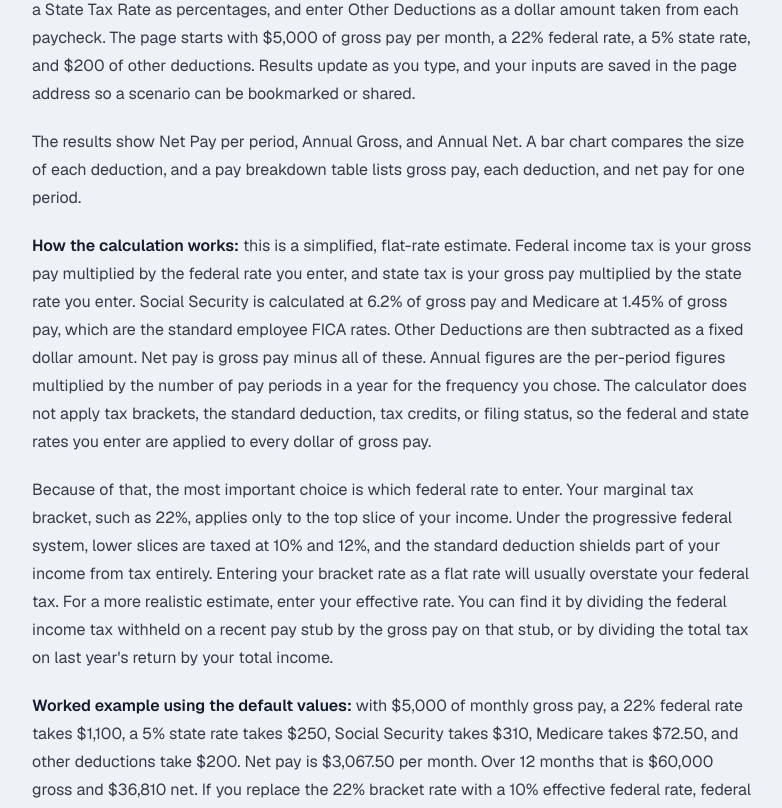
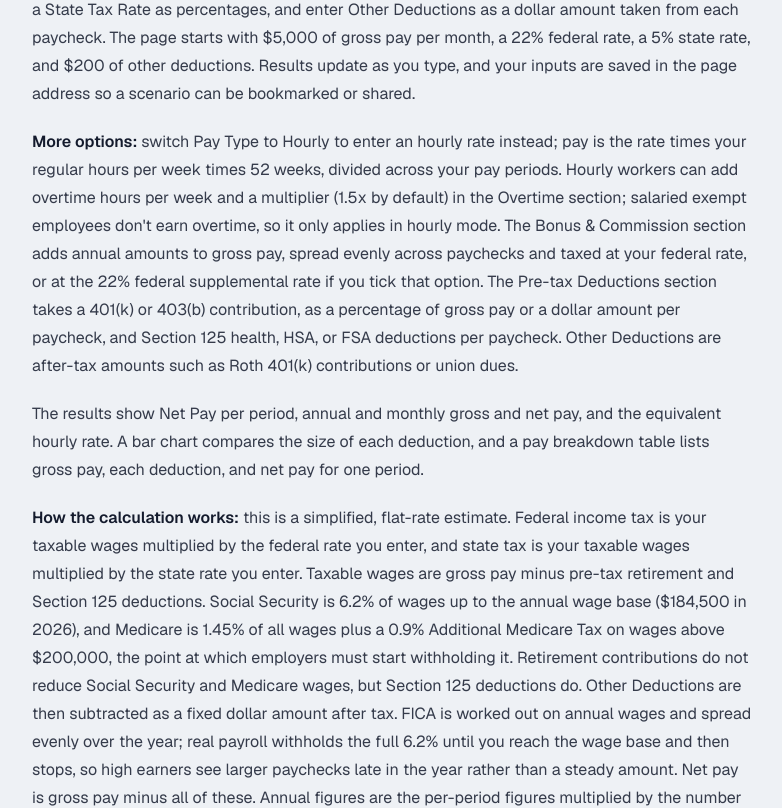
Before and after one commit to mnbarve811-web/omnicalc, a Next.js app: page /financial/salary in a window 1280 px wide. Shown: the part 1880-2688 px from the top of the page, without its empty margins (56-838 px from the left). Built offline with nearby package versions, Linux system fonts and the light colour scheme; no server answers.

Commit message:
update salary guide and faq for new pay and deduction options

```diff
--- a/src/app/financial/salary/content.ts
+++ b/src/app/financial/salary/content.ts
@@ -4,9 +4,11 @@ export const guideText = `Your gross pay is what you earn before anything is tak
 
 How to use this calculator: enter your Gross Pay per Period, meaning the amount you earn in one paycheck before deductions, not your annual salary. Choose your Pay Frequency: weekly (52 paychecks a year), bi-weekly (26), semi-monthly (24), or monthly (12). Enter a Federal Tax Rate and a State Tax Rate as percentages, and enter Other Deductions as a dollar amount taken from each paycheck. The page starts with $5,000 of gross pay per month, a 22% federal rate, a 5% state rate, and $200 of other deductions. Results update as you type, and your inputs are saved in the page address so a scenario can be bookmarked or shared.
 
-The results show Net Pay per period, Annual Gross, and Annual Net. A bar chart compares the size of each deduction, and a pay breakdown table lists gross pay, each deduction, and net pay for one period.
+More options: switch Pay Type to Hourly to enter an hourly rate instead; pay is the rate times your regular hours per week times 52 weeks, divided across your pay periods. Hourly workers can add overtime hours per week and a multiplier (1.5x by default) in the Overtime section; salaried exempt employees don't earn overtime, so it only applies in hourly mode. The Bonus & Commission section adds annual amounts to gross pay, spread evenly across paychecks and taxed at your federal rate, or at the 22% federal supplemental rate if you tick that option. The Pre-tax Deductions section takes a 401(k) or 403(b) contribution, as a percentage of gross pay or a dollar amount per paycheck, and Section 125 health, HSA, or FSA deductions per paycheck. Other Deductions are after-tax amounts such as Roth 401(k) contributions or union dues.
 
-How the calculation works: this is a simplified, flat-rate estimate. Federal income tax is your gross pay multiplied by the federal rate you enter, and state tax is your gross pay multiplied by the state rate you enter. Social Security is calculated at 6.2% of gross pay and Medicare at 1.45% of gross pay, which are the standard employee FICA rates. Other Deductions are then subtracted as a fixed dollar amount. Net pay is gross pay minus all of these. Annual figures are the per-period figures multiplied by the number of pay periods in a year for the frequency you chose. The calculator does not apply tax brackets, the standard deduction, tax credits, or filing status, so the federal and state rates you enter are applied to every dollar of gross pay.
+The results show Net Pay per period, annual and monthly gross and net pay, and the equivalent hourly rate. A bar chart compares the size of each deduction, and a pay breakdown table lists gross pay, each deduction, and net pay for one period.
+
+How the calculation works: this is a simplified, flat-rate estimate. Federal income tax is your taxable wages multiplied by the federal rate you enter, and state tax is your taxable wages multiplied by the state rate you enter. Taxable wages are gross pay minus pre-tax retirement and Section 125 deductions. Social Security is 6.2% of wages up to the annual wage base ($184,500 in 2026), and Medicare is 1.45% of all wages plus a 0.9% Additional Medicare Tax on wages above $200,000, the point at which employers must start withholding it. Retirement contributions do not reduce Social Security and Medicare wages, but Section 125 deductions do. Other Deductions are then subtracted as a fixed dollar amount after tax. FICA is worked out on annual wages and spread evenly over the year; real payroll withholds the full 6.2% until you reach the wage base and then stops, so high earners see larger paychecks late in the year rather than a steady amount. Net pay is gross pay minus all of these. Annual figures are the per-period figures multiplied by the number of pay periods in a year for the frequency you chose. The calculator does not apply tax brackets, the standard deduction, tax credits, or filing status, so the federal and state rates you enter are applied to every dollar of taxable wages.
 
 Because of that, the most important choice is which federal rate to enter. Your marginal tax bracket, such as 22%, applies only to the top slice of your income. Under the progressive federal system, lower slices are taxed at 10% and 12%, and the standard deduction shields part of your income from tax entirely. Entering your bracket rate as a flat rate will usually overstate your federal tax. For a more realistic estimate, enter your effective rate. You can find it by dividing the federal income tax withheld on a recent pay stub by the gross pay on that stub, or by dividing the total tax on last year's return by your total income.
 
@@ -14,9 +16,9 @@ Worked example using the default values: with $5,000 of monthly gross pay, a 22%
 
 Interpreting the results: the per-period net pay is the figure to use for a monthly or bi-weekly budget. If you are paid bi-weekly, remember that 26 paychecks means two months each year with three paychecks, so a monthly budget based on two paychecks leaves some extra. The annual net figure is useful when comparing job offers or deciding how much you can save. The chart makes it easy to see which deduction is largest; for many people it is federal tax, but at lower incomes FICA can be larger than federal income tax.
 
-Practical tips: compare the calculator's result with a real pay stub and adjust the rates until they match; after that, the calculator is a reliable way to test a raise or a change in pay frequency. If your state has no income tax, enter 0 for the state rate. Include all regular per-paycheck deductions in Other Deductions, such as health, dental, and vision premiums, retirement contributions, and union dues.
+Practical tips: compare the calculator's result with a real pay stub and adjust the rates until they match; after that, the calculator is a reliable way to test a raise or a change in pay frequency. If your state has no income tax, enter 0 for the state rate. Enter traditional 401(k) or 403(b) contributions and pre-tax health, dental, vision, HSA, or FSA deductions in the Pre-tax Deductions section, and after-tax items such as Roth contributions and union dues in Other Deductions.
 
-Limitations and common mistakes: Social Security tax in reality stops once your wages for the year pass the annual wage base ($184,500 in 2026), and an Additional Medicare Tax of 0.9% applies to wages above $200,000; this calculator applies the flat 6.2% and 1.45% rates to all pay and does not model either rule. Pre-tax deductions such as traditional 401(k) contributions and many health premiums reduce taxable income in reality, but here Other Deductions are subtracted after taxes and do not lower the tax amounts, so the calculator may slightly overstate taxes when you have pre-tax deductions. Local and city income taxes, bonuses, overtime, and self-employment tax are not included. A common mistake is entering an annual salary in the Gross Pay per Period field; divide your salary by the number of pay periods first. The results are estimates for budgeting, not tax advice; your employer's payroll system and your tax return determine the actual amounts.`
+Limitations and common mistakes: bonuses and commission are averaged across every paycheck rather than taxed in the paycheck they arrive in, overtime assumes the same hours every week, and IRS contribution limits on 401(k) and HSA accounts are not enforced. A few states, such as Pennsylvania and New Jersey, tax 401(k) contributions, which this calculator does not reflect. The Additional Medicare Tax owed on your return depends on filing status; the calculator shows the amount withheld. Local and city income taxes and self-employment tax are not included. A common mistake is entering an annual salary in the Gross Pay per Period field; divide your salary by the number of pay periods first. The results are estimates for budgeting, not tax advice; your employer's payroll system and your tax return determine the actual amounts.`
 
 export const faqItems: FAQItem[] = [
   {
@@ -25,11 +27,11 @@ export const faqItems: FAQItem[] = [
   },
   {
     question: 'What are FICA taxes?',
-    answer: 'FICA (Federal Insurance Contributions Act) taxes fund Social Security and Medicare. Employees pay 6.2% of wages for Social Security, up to an annual wage base ($184,500 in 2026), and 1.45% for Medicare with no cap, for a combined 7.65%. Employers pay a matching amount. An Additional Medicare Tax of 0.9% applies to wages above $200,000 for single filers. This calculator applies the flat 6.2% and 1.45% rates to all wages.',
+    answer: 'FICA (Federal Insurance Contributions Act) taxes fund Social Security and Medicare. Employees pay 6.2% of wages for Social Security, up to an annual wage base ($184,500 in 2026), and 1.45% for Medicare with no cap, for a combined 7.65%. Employers pay a matching amount. Employers also withhold a 0.9% Additional Medicare Tax on wages above $200,000. This calculator applies the wage base and the Additional Medicare Tax using your annual wages, averaged across paychecks.',
   },
   {
     question: 'What federal tax rate should I enter?',
-    answer: 'Enter your effective rate, not your tax bracket. This calculator applies the rate you enter to all of your gross pay, while the real federal system taxes income in brackets after the standard deduction. To find your effective rate, divide the federal income tax withheld on a recent pay stub by the gross pay on that stub. Entering a bracket rate such as 22% will usually overstate your federal tax.',
+    answer: 'Enter your effective rate, not your tax bracket. This calculator applies the rate you enter to all of your taxable wages, while the real federal system taxes income in brackets after the standard deduction. To find your effective rate, divide the federal income tax withheld on a recent pay stub by the gross pay on that stub. Entering a bracket rate such as 22% will usually overstate your federal tax.',
   },
   {
     question: 'What is the difference between bi-weekly and semi-monthly pay?',
@@ -37,11 +39,11 @@ export const faqItems: FAQItem[] = [
   },
   {
     question: 'What should I put in Other Deductions?',
-    answer: 'Enter the total dollar amount of any other regular deductions taken from each paycheck, such as health, dental, and vision insurance premiums, 401(k) or HSA contributions, life insurance, or union dues. This calculator subtracts Other Deductions after taxes. Pre-tax deductions reduce taxable income in reality, so the estimate may slightly overstate taxes if your deductions are pre-tax.',
+    answer: 'Enter after-tax deductions taken from each paycheck, such as Roth 401(k) contributions, supplemental life insurance, or union dues. Other Deductions are subtracted after taxes. Pre-tax items go in the Pre-tax Deductions section instead: a traditional 401(k) or 403(b) contribution lowers federal and state income tax, and Section 125 health, dental, vision, HSA, or FSA deductions lower income tax and Social Security and Medicare tax as well.',
   },
   {
     question: 'Why doesn\'t my real paycheck match the calculator?',
-    answer: 'This is a simplified flat-rate estimate. Real withholding depends on your W-4 elections, filing status, tax brackets, the standard deduction, pre-tax deductions, local taxes, and the Social Security wage base. To get closer, set the federal and state rates to the effective rates on your pay stub (tax withheld divided by gross pay) and enter your actual deductions.',
+    answer: 'This is a simplified flat-rate estimate. Real withholding depends on your W-4 elections, filing status, tax brackets, the standard deduction, local taxes, and when in the year bonuses are paid or the Social Security wage base is reached. To get closer, set the federal and state rates to the effective rates on your pay stub (tax withheld divided by gross pay) and enter your actual deductions.',
   },
 ]
 
```
